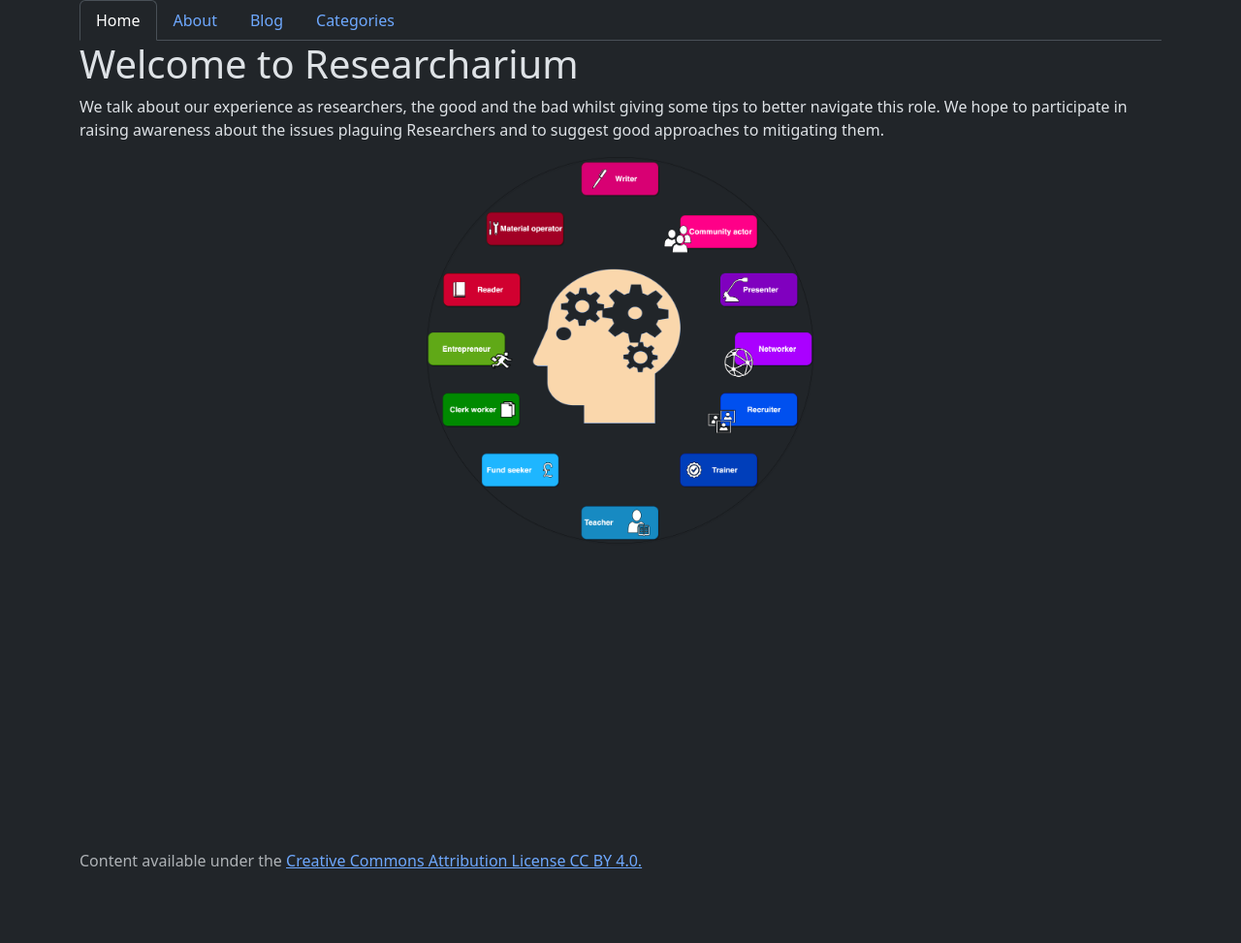
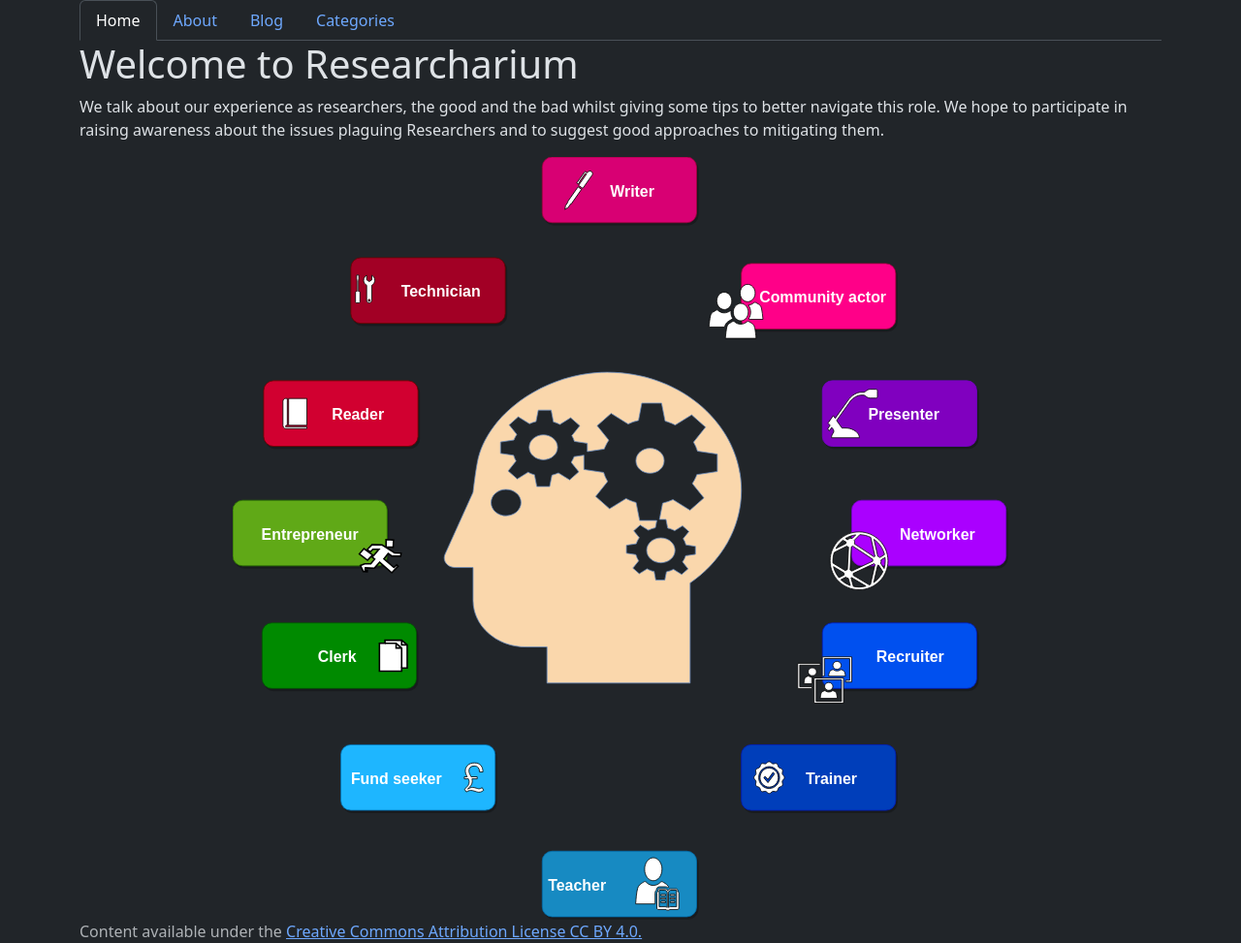
Before and after one commit to researcharium/researcharium.github.io, a Jekyll site: the page built from index.html, in a window 1280 px wide. Shown: the whole page at 97% size. Built offline with Jekyll 4.4.1, drawn with Linux system fonts in a browser that asks for light colours; before the commit the page ends 900 px from its top, so only the background shows below that.

Commit message:
fluid image on home page

```diff
--- a/index.html
+++ b/index.html
@@ -7,5 +7,5 @@ title: Home
     We talk about our experience as researchers, the good and the bad whilst giving some tips to better navigate this role. We hope to participate in raising awareness about the issues plaguing Researchers and to suggest good approaches to mitigating them.
 </p>
 <div class="text-center">
-    <img src="./assets/figures/Researcher_rounded.png" alt="The jobs of a researcher" width="400px" >
+    <img src="./assets/figures/Researcharium_linked_nocircle.svg" alt="The jobs of a researcher" class="img-fluid" width="800px" >
 </div>
```
Also changed, not shown: assets/figures/Researcharium_linked_nocircle.png (added), assets/figures/Researcharium_linked_nocircle.svg (added), 17 other files.
